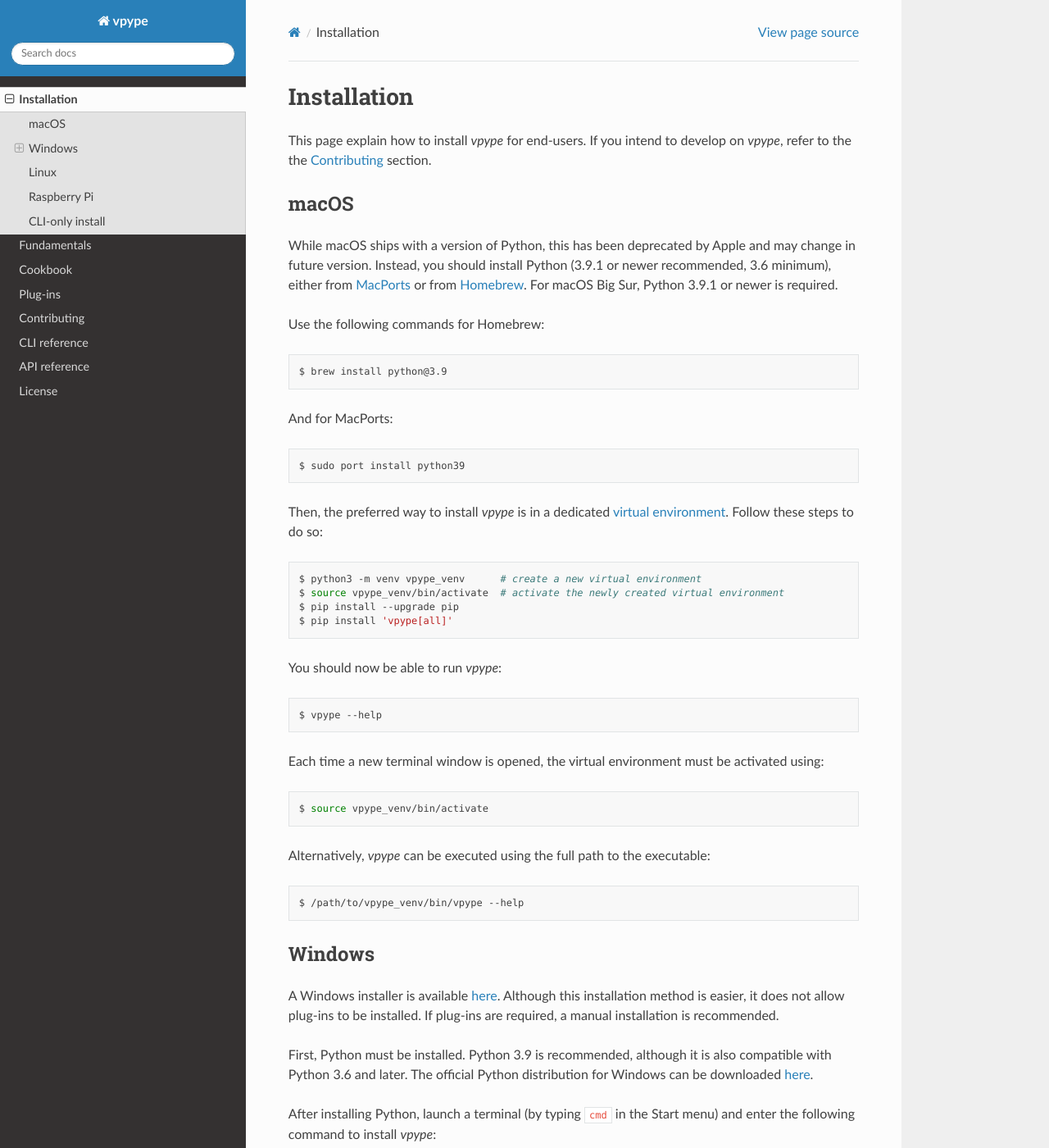
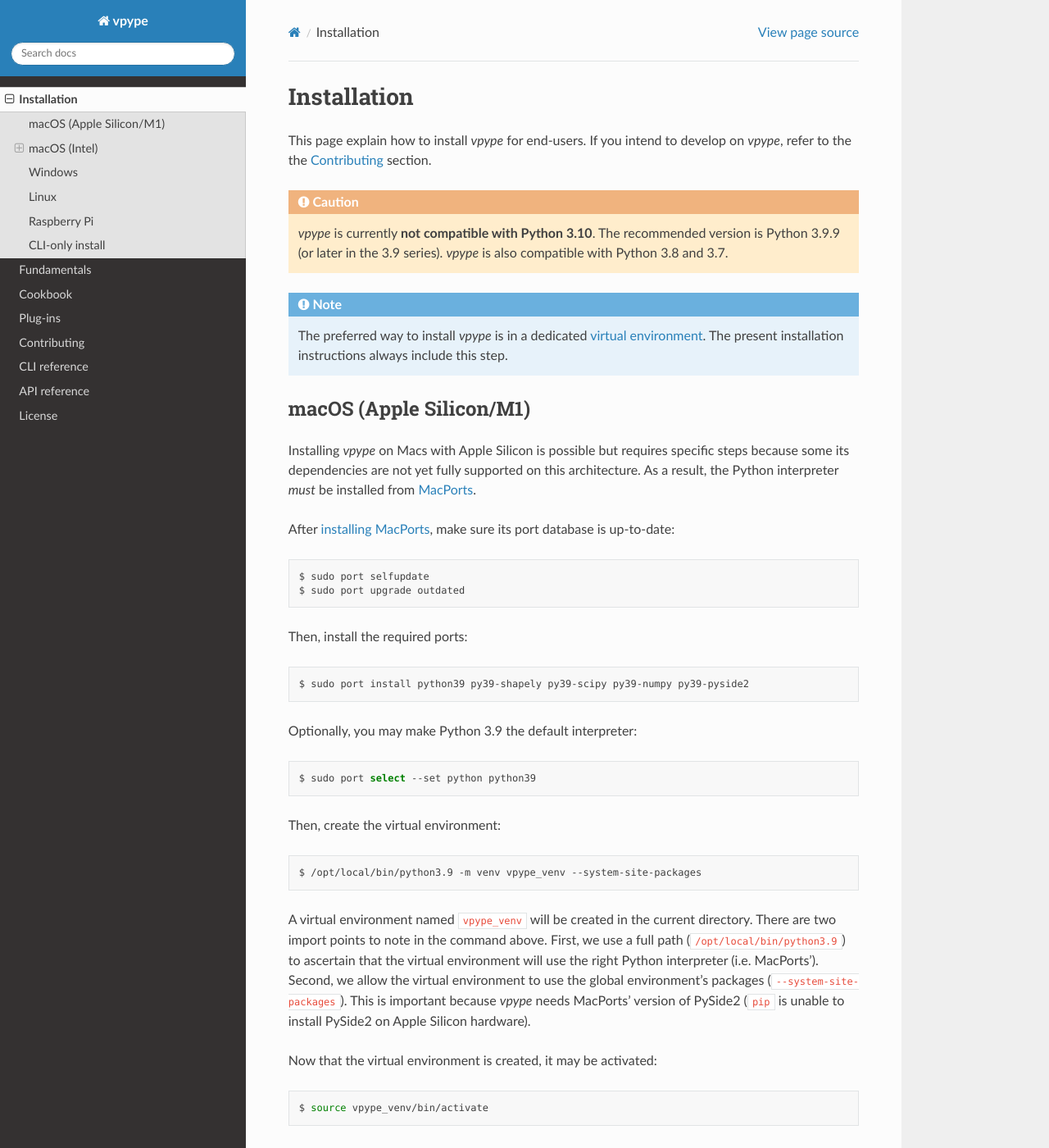
Before and after one commit to abey79/vpype, a Sphinx documentation site: the page built from docs/install.rst, in a window 1280 px wide and 1400 px high. Shown: the whole window at 82% size. Built offline with Sphinx 7.4.7 and the Read the Docs theme 2.0.0, drawn with Linux system fonts in a browser that asks for light colours; some of the changed text lies outside the part shown.

Commit message:
- Improved installation instructions (especially mac) - improved doc makefile (make clean && make preview) - improved README install instructions with links to the latest doc

```diff
--- a/docs/install.rst
+++ b/docs/install.rst
@@ -6,40 +6,127 @@
 
 This page explain how to install *vpype* for end-users. If you intend to develop on *vpype*, refer to the the :ref:`contributing` section.
 
+.. caution::
 
-macOS
-=====
+    *vpype* is currently **not compatible with Python 3.10**. The recommended version is Python 3.9.9 (or later in the 3.9 series). *vpype* is
+    also compatible with Python 3.8 and 3.7.
+
+.. note::
+
+   The preferred way to install *vpype* is in a dedicated `virtual environment <https://docs.python.org/3/tutorial/venv.html>`_. The present installation instructions always include this step.
+
+
+macOS (Apple Silicon/M1)
+========================
 
 .. highlight:: bash
 
-While macOS ships with a version of Python, this has been deprecated by Apple and may change in future version. Instead, you should install Python (3.9.1 or newer recommended, 3.6 minimum), either from `MacPorts <https://www.macports.org>`_ or from `Homebrew <https://brew.sh>`_. For macOS Big Sur, Python 3.9.1 or newer is required.
+Installing *vpype* on Macs with Apple Silicon is possible but requires specific steps because some its dependencies are not yet fully supported on this architecture. As a result, the Python interpreter *must* be installed from `MacPorts <https://www.macports.org>`_.
 
-Use the following commands for Homebrew::
+After `installing MacPorts <https://www.macports.org/install.php>`_, make sure its port database is up-to-date::
 
-  $ brew install python@3.9
+  $ sudo port selfupdate
+  $ sudo port upgrade outdated
 
-And for MacPorts::
+Then, install the required ports::
+
+  $ sudo port install python39 py39-shapely py39-scipy py39-numpy py39-pyside2
+
+Optionally, you may make Python 3.9 the default interpreter::
+
+  $ sudo port select --set python python39
+
+Then, create the virtual environment::
+
+  $ /opt/local/bin/python3.9 -m venv vpype_venv --system-site-packages
+
+A virtual environment named ``vpype_venv`` will be created in the current directory. There are two import points to note in the command above.
+First, we use a full path (``/opt/local/bin/python3.9``) to ascertain that the virtual environment will use the right Python interpreter (i.e. MacPorts'). Second, we allow the virtual environment to use the global environment's packages (``--system-site-packages``). This is important because *vpype* needs MacPorts' version of PySide2 (``pip`` is unable to install PySide2 on Apple Silicon hardware).
+
+Now that the virtual environment is created, it may be activated::
+
+  $ source vpype_venv/bin/activate
+
+Finally, *vpype* may be installed (note the prompt now reflecting the activated virtual environment)::
+
+  (vpype_venv) $ pip install "vpype[all]"
+
+You can test that *vpype* is fully functional by checking its version and displaying some random lines::
+
+  (vpype_venv) $ vpype --version
+  vpype 1.8.0
+  (vpype_venv) $ vpype random show
+
+Since *vpype* is installed within a virtual environment, it must be activated each time a new terminal window is opened::
+
+  $ source vpype_venv/bin/activate
+
+Alternatively, *vpype* can be executed without activating the virtual environment by using the full path to the executable::
+
+  $ /path/to/vpype_venv/bin/vpype --help
+
+
+macOS (Intel)
+=============
+
+The instructions above also apply but, since dependencies have better support for Intel-based Macs, some steps may be simplified.
+
+Firstly, the `official Python distribution <https://www.python.org/downloads/>`_ may be used instead of MacPorts' (again, install Python 3.9 and avoid Python 3.10 as *vpype* is not yet compatible). Secondly, ``pip`` will successfully install all dependencies so using system packages is not required.
+
+Using MacPorts
+--------------
+
+After `installing MacPorts <https://www.macports.org/install.php>`_, make sure its port database is up-to-date::
+
+  $ sudo port selfupdate
+  $ sudo port upgrade outdated
+
+Then, install the required ports::
 
   $ sudo port install python39
 
-Then, the preferred way to install *vpype* is in a dedicated `virtual environment <https://docs.python.org/3/tutorial/venv.html>`_. Follow these steps to do so::
+Optionally, you may make Python 3.9 the default interpreter::
 
-  $ python3 -m venv vpype_venv      # create a new virtual environment
-  $ source vpype_venv/bin/activate  # activate the newly created virtual environment
-  $ pip install --upgrade pip
-  $ pip install 'vpype[all]'
+  $ sudo port select --set python python39
 
-You should now be able to run *vpype*::
+Create the virtual environment using the full path to the python interpreter::
 
-  $ vpype --help
+  $ /opt/local/bin/python3.9 -m venv vpype_venv
 
-Each time a new terminal window is opened, the virtual environment must be activated using::
+
+Using the official Python distribution
+--------------------------------------
+
+After running the Python installer, the virtual environment can readily be created::
+
+  $ /Library/Frameworks/Python.framework/Versions/3.9/bin/python3 -m venv vpype_venv
+
+
+Activating the virtual environment and installing *vpype*
+---------------------------------------------------------
+
+Activate the virtual environment::
 
   $ source vpype_venv/bin/activate
 
-Alternatively, *vpype* can be executed using the full path to the executable::
+Install *vpype* (note the prompt now reflecting the activated virtual environment)::
+
+  (vpype_venv) $ pip install "vpype[all]"
+
+You can test that *vpype* is fully functional by checking its version and displaying some random lines::
+
+  (vpype_venv) $ vpype --version
+  vpype 1.8.0
+  (vpype_venv) $ vpype random show
+
+Since *vpype* is installed within a virtual environment, it must be activated each time a new terminal window is opened::
+
+  $ source vpype_venv/bin/activate
+
+Alternatively, *vpype* can be executed without activating the virtual environment by using the full path to the executable::
 
   $ /path/to/vpype_venv/bin/vpype --help
+
 
 
 Windows
@@ -47,24 +134,11 @@
 
 .. highlight:: bat
 
-A Windows installer is available `here <https://github.com/abey79/vpype/releases>`__. Although this installation method is easier, it does not allow plug-ins to be installed. If plug-ins are required, a manual installation is recommended.
+A Windows installer is `available here <https://github.com/abey79/vpype/releases>`__. Although this installation method is easier, it does not allow plug-ins to be installed. If plug-ins are required, a manual installation is recommended.
 
-First, Python must be installed. Python 3.9 is recommended, although it is also compatible with Python 3.6 and later. The official Python distribution for Windows can be downloaded `here <https://www.python.org/downloads/>`__.
+First, Python must be installed. Python 3.9 is recommended, although it is also compatible with Python 3.7 and later. The official Python distribution for Windows can be `downloaded here <https://www.python.org/downloads/>`__.
 
-After installing Python, launch a terminal (by typing ``cmd`` in the Start menu) and enter the following command to install *vpype*::
-
-  > pip install vpype[all]
-
-You should then be able to run *vpype*::
-
-  > vpype --help
-
-Installing in a virtual environment
------------------------------------
-
-`Virtual environment <https://docs.python.org/3/tutorial/venv.html>`_ are used to isolate the dependencies of one project from the the rest of your Python installation. Unless your Python installation is essentially dedicated to *vpype*, installing it in a virtual environment rather than in the global scope is preferable to avoid interferences.
-
-To create a virtual environment for your *vpype* installation, launch the ``cmd`` terminal and enter the following commands::
+First, create a virtual environment for your *vpype* installation, launch the ``cmd`` terminal and enter the following commands::
 
   > python -m venv vpype_venv
 
@@ -74,15 +148,17 @@
 
 You will need to activate your virtual environment each time you launch a new  terminal. With your virtual environment activated, type the following command to install *vpype*::
 
-  > pip install vpype[all]
+  (vpype_venv) > pip install vpype[all]
+
+Note how the prompt now reflect the fact that the ``vpype_venv`` virtual environment is currently active.
 
 You should now be able to use *vpype*. Type this for a list of command::
 
-  > vpype --help
+  (vpype_venv) > vpype --help
 
 This command should open a window showing a circle::
 
-  > vpype circle 0 0 10cm show
+  (vpype_venv) > vpype circle 0 0 10cm show
 
 If you can see it, your installation is up and running!
 
@@ -92,7 +168,7 @@
 
 .. highlight:: bash
 
-*vpype* requires Python 3.6 or later. On Debian/ubuntu flavored installation, installing Python is a matter of::
+First, you must ensure that a Python interpreter with compatible version (3.7 to 3.9) is installed on your system. This is best done using your system's package manager. On Debian/ubuntu flavored installation, this is typically done as follows::
 
   $ sudo apt-get install python3 python3-pip
 
@@ -100,8 +176,8 @@
 
   $ python3 -m venv vpype_venv      # create a new virtual environment
   $ source vpype_venv/bin/activate  # activate the newly created virtual environment
-  $ pip install --upgrade pip
-  $ pip install 'vpype[all]'
+  (vpype_venv) $ pip install --upgrade pip
+  (vpype_venv) $ pip install 'vpype[all]'
 
 You should now be able to run *vpype*::
 
@@ -136,8 +212,8 @@
 Finally, activate the virtual environment, install, and run *vpype*::
 
   $ source vpype_venv/bin/activate
-  $ pip install vpype
-  $ vpype --help
+  (vpype_venv) $ pip install vpype
+  (vpype_venv) $ vpype --help
 
 
 CLI-only install
```
Also changed, not shown: README.md (+14 -18 lines), 1 other file.
